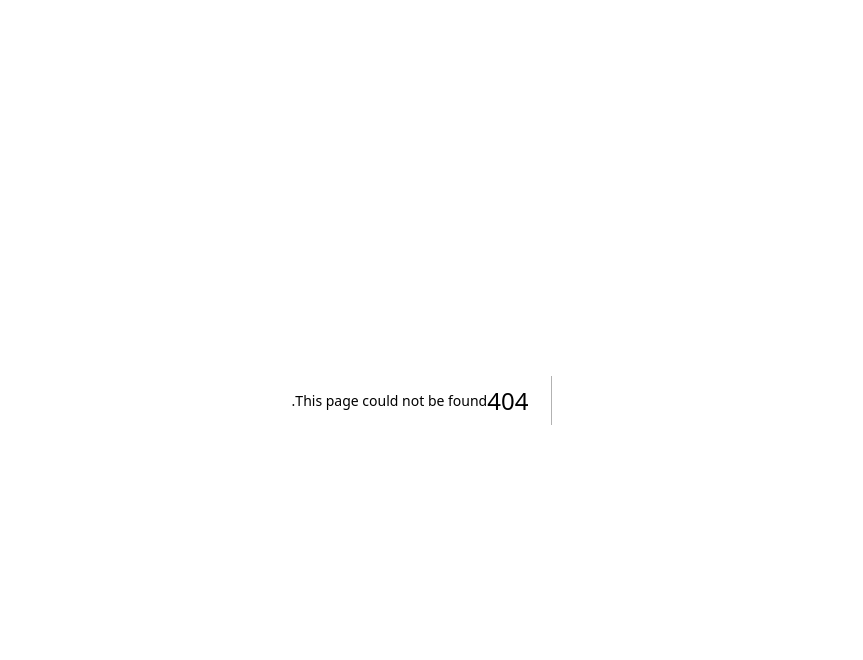
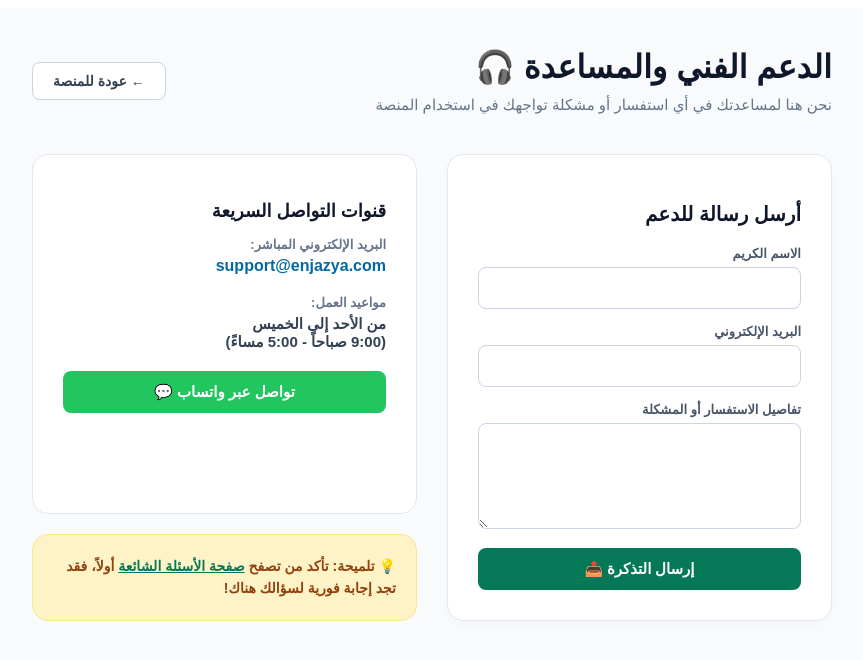
Before and after one commit to engaziasa-lang/engazia-app, a Next.js app: page /support/contact in a window 1280 px wide. Before the commit this address had no page. Shown: the top 660 px of the page, without its empty margins (208-1071 px from the left). Built offline with nearby package versions, Linux system fonts and the light colour scheme.

Commit message:
Create page.tsx

```diff
--- /dev/null
+++ b/app/support/contact/page.tsx
@@ -0,0 +1,83 @@
+'use client';
+
+import React, { useState } from 'react';
+import Link from 'next/link';
+
+export default function ContactSupportPage() {
+  const [name, setName] = useState('');
+  const [email, setEmail] = useState('');
+  const [message, setMessage] = useState('');
+
+  const handleSubmit = (e: React.FormEvent) => {
+    e.preventDefault();
+    if(name && email && message) {
+      alert('✅ تم استلام رسالتك بنجاح! سيقوم فريق الدعم بالتواصل معك خلال 24 ساعة عبر البريد الإلكتروني.');
+      setName('');
+      setEmail('');
+      setMessage('');
+    }
+  };
+
+  return (
+    <div style={{ direction: 'rtl', fontFamily: 'Tajawal, sans-serif', backgroundColor: '#f8fafc', minHeight: '100vh', padding: '40px 20px' }}>
+      <div style={{ maxWidth: '800px', margin: '0 auto' }}>
+
+        <div style={{ display: 'flex', justifyContent: 'space-between', alignItems: 'center', marginBottom: '40px', flexWrap: 'wrap', gap: '15px' }}>
+          <div>
+            <h1 style={{ fontSize: '32px', fontWeight: 900, color: '#0f172a', margin: '0 0 10px 0' }}>الدعم الفني والمساعدة 🎧</h1>
+            <p style={{ color: '#64748b', fontSize: '15px', margin: 0 }}>نحن هنا لمساعدتك في أي استفسار أو مشكلة تواجهك في استخدام المنصة</p>
+          </div>
+          <Link href="/hub/sa" style={{ background: '#ffffff', border: '1px solid #cbd5e1', color: '#334155', padding: '10px 20px', borderRadius: '8px', textDecoration: 'none', fontWeight: 700, fontSize: '14px', boxShadow: '0 2px 4px rgba(0,0,0,0.02)' }}>← عودة للمنصة</Link>
+        </div>
+
+        <div style={{ display: 'grid', gridTemplateColumns: 'repeat(auto-fit, minmax(300px, 1fr))', gap: '30px' }}>
+
+          {/* نموذج المراسلة */}
+          <div style={{ background: '#fff', padding: '30px', borderRadius: '16px', boxShadow: '0 4px 10px rgba(0,0,0,0.02)', border: '1px solid #e2e8f0' }}>
+            <h2 style={{ fontSize: '20px', fontWeight: 800, color: '#0f172a', marginBottom: '20px' }}>أرسل رسالة للدعم</h2>
+            <form onSubmit={handleSubmit} style={{ display: 'flex', flexDirection: 'column', gap: '15px' }}>
+              <div>
+                <label style={{ display: 'block', fontSize: '13px', fontWeight: 700, color: '#475569', marginBottom: '6px' }}>الاسم الكريم</label>
+                <input type="text" required value={name} onChange={e => setName(e.target.value)} style={{ width: '100%', padding: '12px', borderRadius: '8px', border: '1px solid #cbd5e1', outline: 'none', fontFamily: 'Tajawal', boxSizing: 'border-box' }} />
+              </div>
+              <div>
+                <label style={{ display: 'block', fontSize: '13px', fontWeight: 700, color: '#475569', marginBottom: '6px' }}>البريد الإلكتروني</label>
+                <input type="email" required value={email} onChange={e => setEmail(e.target.value)} dir="ltr" style={{ width: '100%', padding: '12px', borderRadius: '8px', border: '1px solid #cbd5e1', outline: 'none', fontFamily: 'Tajawal', textAlign: 'right', boxSizing: 'border-box' }} />
+              </div>
+              <div>
+                <label style={{ display: 'block', fontSize: '13px', fontWeight: 700, color: '#475569', marginBottom: '6px' }}>تفاصيل الاستفسار أو المشكلة</label>
+                <textarea required rows={5} value={message} onChange={e => setMessage(e.target.value)} style={{ width: '100%', padding: '12px', borderRadius: '8px', border: '1px solid #cbd5e1', outline: 'none', fontFamily: 'Tajawal', resize: 'vertical', boxSizing: 'border-box' }}></textarea>
+              </div>
+              <button type="submit" style={{ background: '#047857', color: '#fff', border: 'none', padding: '12px', borderRadius: '8px', fontWeight: 900, cursor: 'pointer', fontSize: '15px', fontFamily: 'Tajawal' }}>إرسال التذكرة 📤</button>
+            </form>
+          </div>
+
+          {/* قنوات التواصل المباشر */}
+          <div style={{ display: 'flex', flexDirection: 'column', gap: '20px' }}>
+            <div style={{ background: '#fff', padding: '30px', borderRadius: '16px', border: '1px solid #e2e8f0', flex: 1 }}>
+              <h2 style={{ fontSize: '18px', fontWeight: 800, color: '#0f172a', marginBottom: '15px' }}>قنوات التواصل السريعة</h2>
+              <div style={{ marginBottom: '20px' }}>
+                <div style={{ fontSize: '13px', color: '#64748b', fontWeight: 700, marginBottom: '5px' }}>البريد الإلكتروني المباشر:</div>
+                <div style={{ fontSize: '16px', fontWeight: 800, color: '#0369a1' }}>support@enjazya.com</div>
+              </div>
+              <div style={{ marginBottom: '20px' }}>
+                <div style={{ fontSize: '13px', color: '#64748b', fontWeight: 700, marginBottom: '5px' }}>مواعيد العمل:</div>
+                <div style={{ fontSize: '15px', fontWeight: 700, color: '#334155' }}>من الأحد إلى الخميس<br/>(9:00 صباحاً - 5:00 مساءً)</div>
+              </div>
+              <a href="https://wa.me/966500000000" target="_blank" rel="noopener noreferrer" style={{ display: 'block', background: '#22c55e', color: '#fff', textAlign: 'center', padding: '12px', borderRadius: '8px', textDecoration: 'none', fontWeight: 900, fontSize: '15px' }}>
+                تواصل عبر واتساب 💬
+              </a>
+            </div>
+
+            <div style={{ background: '#fef3c7', padding: '20px', borderRadius: '16px', border: '1px solid #fde68a', color: '#92400e' }}>
+              <p style={{ margin: 0, fontSize: '14px', fontWeight: 700, lineHeight: '1.6' }}>
+                💡 <b>تلميحة:</b> تأكد من تصفح <Link href="/support/faq" style={{ color: '#047857', textDecoration: 'underline' }}>صفحة الأسئلة الشائعة</Link> أولاً، فقد تجد إجابة فورية لسؤالك هناك!
+              </p>
+            </div>
+          </div>
+
+        </div>
+      </div>
+    </div>
+  );
+}
```
